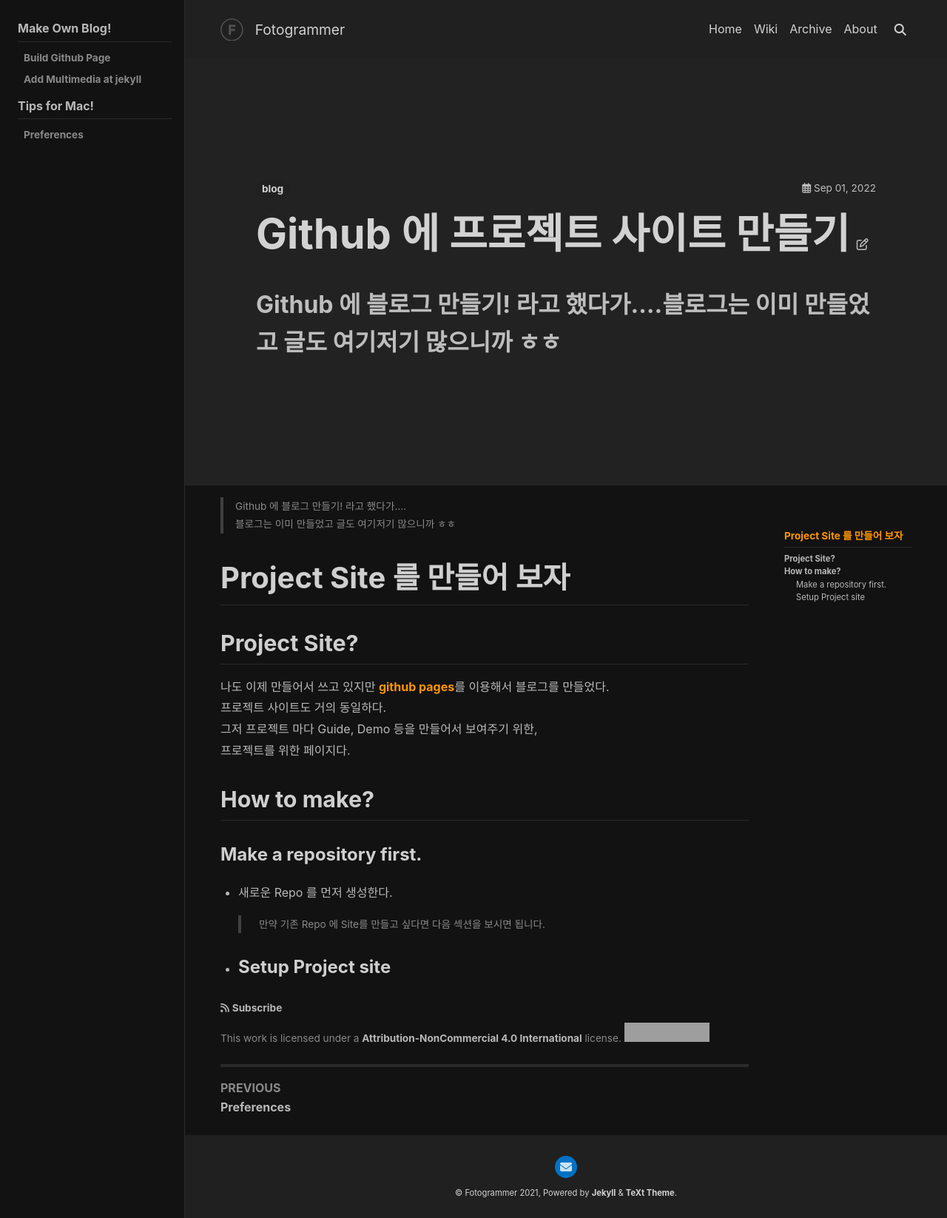
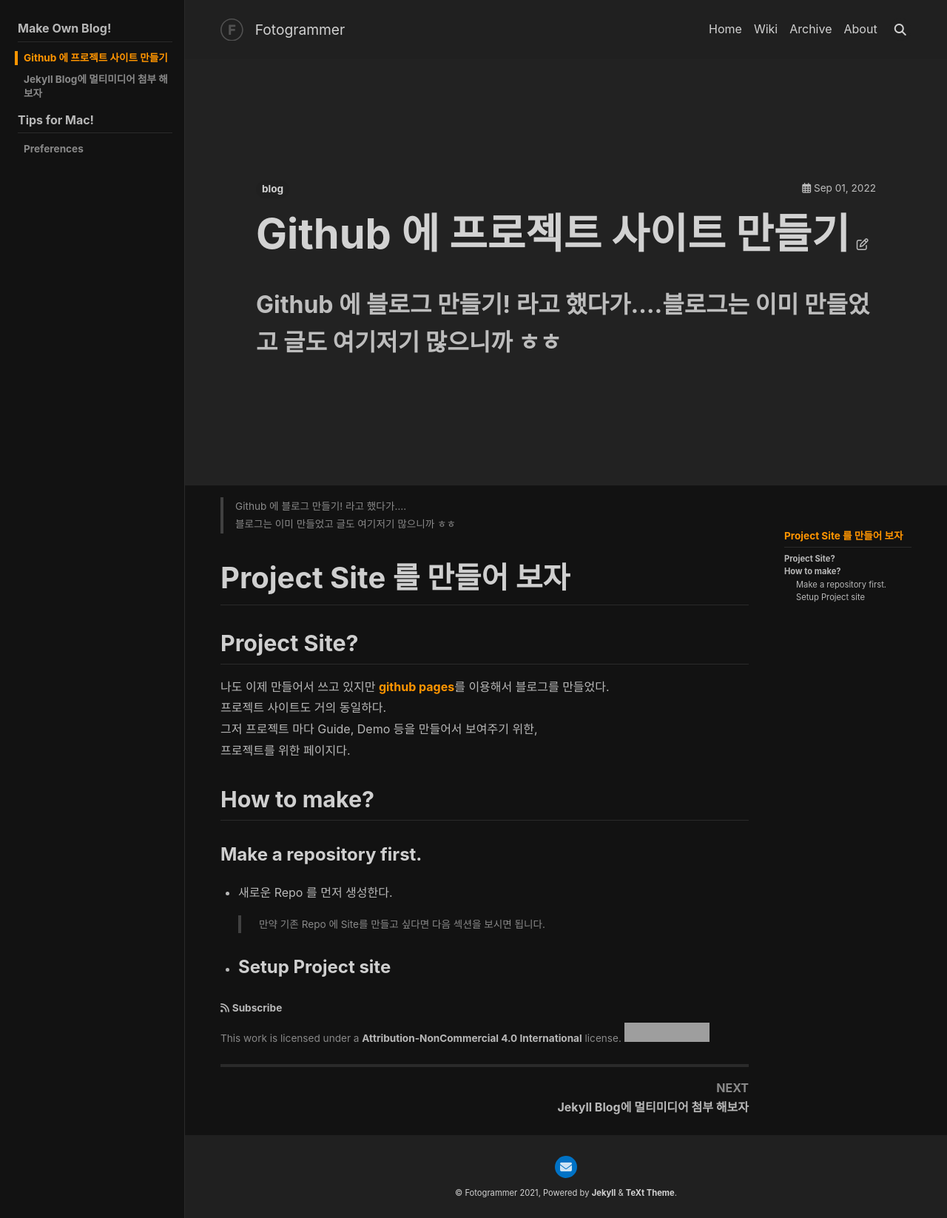
Before and after one commit to righttime/righttime.github.io, a Jekyll site: the page built from collections/_posts/2022-09-01-Make-New-Blog-At-Github.md, in a window 1280 px wide. Shown: the whole page at 74% size. Built offline with Jekyll 4.4.1, drawn with Linux system fonts in a browser that asks for light colours; nearby versions of some CDN libraries; grey boxes are pictures that could not be loaded.

Commit message:
update navigation

```diff
--- a/_data/navigation.yml
+++ b/_data/navigation.yml
@@ -11,9 +11,9 @@ header:
 wiki:
   - title:      Make Own Blog!
     children:
-      - title:  Build Github Page
-        url:    /study/build-github-page.html
-      - title:  Add Multimedia at jekyll
+      - title:  Github 에 프로젝트 사이트 만들기
+        url:    /2022/09/01/Make-New-Blog-At-Github.html
+      - title:  Jekyll Blog에 멀티미디어 첨부 해보자
         url:    /2022/09/01/Add-Multimedia-At-Jekyll.html
   - title:      Tips for Mac!
     children:
```
